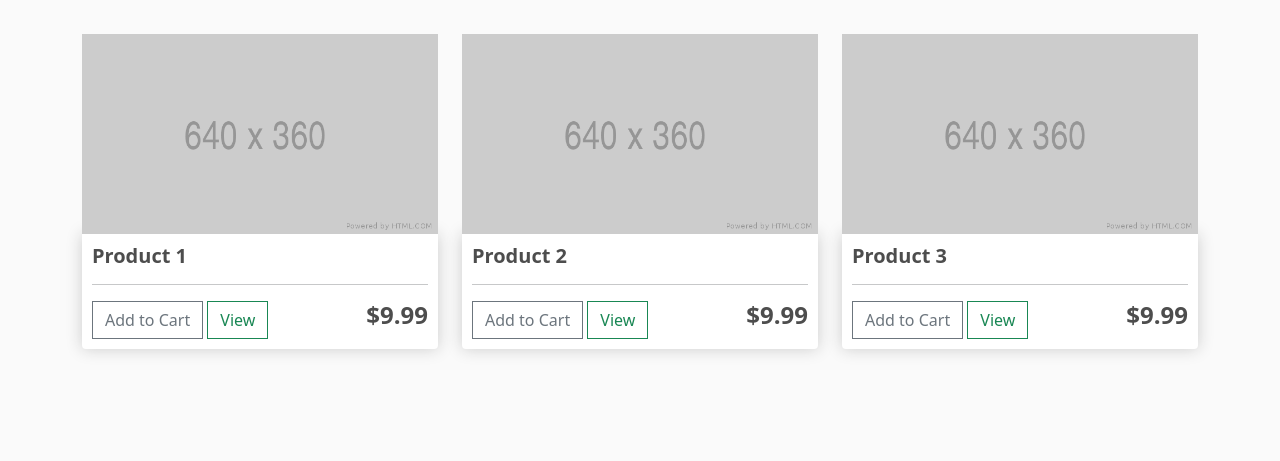
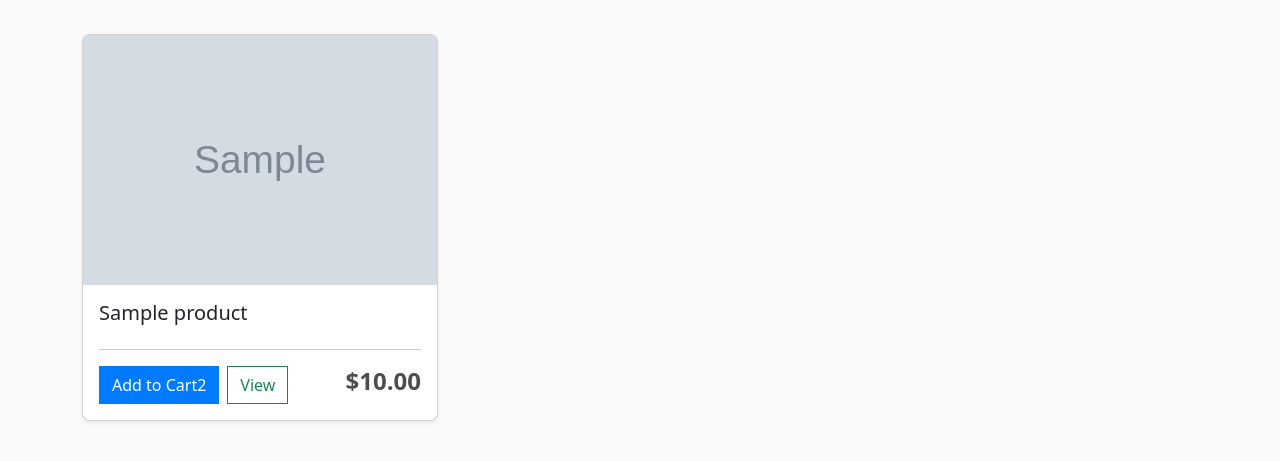
Before and after one commit to OliverVlz/e-comerce, a Django app: page / in a window 1280 px wide. Shown: the part 57-518 px from the top of the page. Run offline with Django 5.2, Linux system fonts and the light colour scheme; tables that the repository leaves empty hold one stand-in row (values such as "Sample post"); grey boxes marked "Sample" are stand-in pictures; parts of the project's set-up code (start-up, migrations or seed data) failed here and were passed over.

Commit message:
image and values rendered

```diff
--- a/ecommerce/ecommerce/settings.py
+++ b/ecommerce/ecommerce/settings.py
@@ -126,6 +126,9 @@ USE_TZ = True
 
 STATIC_URL = 'static/'
 
+MEDIA_URL = '/media/'  # La URL que usará Django para acceder a los archivos multimedia
+MEDIA_ROOT = os.path.join(BASE_DIR, 'media')
+
 STATICFILES_DIRS = [
     os.path.join(BASE_DIR, 'static')
 ]
--- a/ecommerce/ecommerce/urls.py
+++ b/ecommerce/ecommerce/urls.py
@@ -16,9 +16,13 @@ Including another URLconf
 """
 from django.contrib import admin
 from django.urls import path, include
-
+from django.conf import settings
+from django.conf.urls.static import static  # Import para manejar archivos estáticos y multimedia
 
 urlpatterns = [
     path('admin/', admin.site.urls),
-    path('', include('store.urls')),
+    path('', include('store.urls')),  # Incluyendo las URLs de la app store
 ]
+
+if settings.DEBUG:
+    urlpatterns += static(settings.MEDIA_URL, document_root=settings.MEDIA_ROOT)
--- a/ecommerce/static/css/main.css
+++ b/ecommerce/static/css/main.css
@@ -4,25 +4,6 @@ body{
 
 h1,h2,h3,h4,h5,h6{
 	color:hsl(0, 0%, 30%);
-}
-
-.box-element{
-	box-shadow:hsl(0, 0%, 80%) 0 0 16px;
-	background-color: #fff;
-	border-radius: 4px;
-	padding: 10px;
-}
-
-.thumbnail{
-	width: 100%;
-	height: 200px;
-	-webkit-box-shadow: -1px -3px 5px -2px rgba(214,214,214,1);
-    -moz-box-shadow: -1px -3px 5px -2px rgba(214,214,214,1);
-    box-shadow: -1px -3px 5px -2px rgba(214,214,214,1);
-}
-
-.product{
-	border-radius: 0 0 4px 4px;
 }
 
 .bg-dark{
--- a/ecommerce/store/forms.py
+++ b/ecommerce/store/forms.py
@@ -25,8 +25,8 @@ class CustomUserChangeForm(UserChangeForm):
 
     def __init__(self, *args, **kwargs):
         super().__init__(*args, **kwargs)
-        self.fields['username'].disabled = True  # Desactivar el campo username
-        self.fields['user_type'].disabled = True  # Desactivar el campo user_type si es necesario
+        self.fields['username'].disabled = True
+        self.fields['user_type'].disabled = True
 
         if self.instance and hasattr(self.instance, 'distributor_profile'):
             distributor = self.instance.distributor_profile
--- a/ecommerce/store/models.py
+++ b/ecommerce/store/models.py
@@ -1,6 +1,8 @@
 from django.contrib.auth.models import AbstractUser
 from django.db import models
+from django.conf import settings
 from django.utils.text import slugify
+from django.core.exceptions import ValidationError
 #from phonenumber_field.modelfields import PhoneNumberField
 
 # Modelo de Usuario Personalizado
@@ -37,6 +39,13 @@ class Category(models.Model):
     def save(self, *args, **kwargs):
         if not self.slug:
             self.slug = slugify(self.name)
+            # Verificar si el slug ya existe
+            unique_slug = self.slug
+            num = 1
+            while Category.objects.filter(slug=unique_slug).exists():
+                unique_slug = f'{self.slug}-{num}'
+                num += 1
+            self.slug = unique_slug
         super().save(*args, **kwargs)
 
     def __str__(self):
@@ -62,5 +71,51 @@ class Product(models.Model):
     dimensions = models.CharField(max_length=100, default='0000x000x00', help_text="Dimensions in mm, e.g., 1650x992x35")
     weight = models.DecimalField(max_digits=6, decimal_places=2, default=0.00, help_text="Weight in kilograms (kg)")
 
+    def clean(self):
+        if self.price < 0:
+            raise ValidationError('The price cannot be negative.')
+        if self.stock < 0:
+            raise ValidationError('The stock cannot be negative.')
+
+    def save(self, *args, **kwargs):
+        self.clean()
+        super().save(*args, **kwargs)
+
     def __str__(self):
         return self.name
+
+class Order(models.Model):
+    STATUS_CHOICES = [
+        ('pending', 'Pending'),
+        ('processed', 'Processed'),
+        ('shipped', 'Shipped'),
+        ('delivered', 'Delivered'),
+        ('cancelled', 'Cancelled'),
+    ]
+
+    customer = models.ForeignKey(settings.AUTH_USER_MODEL, on_delete=models.CASCADE, related_name='orders')
+    status = models.CharField(max_length=20, choices=STATUS_CHOICES, default='pending')
+    total_price = models.DecimalField(max_digits=10, decimal_places=2, default=0.00)
+    created_at = models.DateTimeField(auto_now_add=True)
+    updated_at = models.DateTimeField(auto_now=True)
+
+    def __str__(self):
+        return f"Order {self.id} - {self.customer.username} - {self.get_status_display()}"
+
+    def get_total_price(self):
+        total = sum(item.get_total_item_price() for item in self.items.all())
+        self.total_price = total
+        self.save()
+        return total
+
+class OrderItem(models.Model):
+    order = models.ForeignKey(Order, on_delete=models.CASCADE, related_name='items')
+    product = models.ForeignKey(Product, on_delete=models.CASCADE)
+    quantity = models.PositiveIntegerField(default=1)
+    price = models.DecimalField(max_digits=10, decimal_places=2)
+
+    def __str__(self):
+        return f"{self.product.name} ({self.quantity})"
+
+    def get_total_item_price(self):
+        return self.quantity * self.price
--- a/ecommerce/store/templates/store/store.html
+++ b/ecommerce/store/templates/store/store.html
@@ -1,36 +1,47 @@
 {% extends 'store/main.html' %}
 {% load static %}
 {% block content %}
-     <div class="row">
-          <div class="col-lg-4">
-               <img src="{% static 'images/placeholder.png' %}" alt="Product 1" class="img-fluid">
-               <div class="box-element product">
-                    <h5><strong>Product 1</strong></h5>
+    <div class="row">
+        {% for product in products %}
+        <div class="col-lg-4 col-md-6 mb-4">
+            <div class="card h-100 shadow-sm rounded-3 product-card" style="transition: transform 0.2s, box-shadow 0.2s;">
+                <img class="card-img-top"
+                    src="{% if product.image %}{{ product.image.url }}{% else %}{% static 'images/placeholder.png' %}{% endif %}"
+                    alt="{{ product.name }}">
+                <div class="card-body d-flex flex-column">
+                    <h5 class="card-title font-weight-bold">{{ product.name }}</h5>
                     <hr>
-                    <button class="btn btn-outline-secondary add-btn" type="button">Add to Cart</button>
-                    <a class="btn btn-outline-success" href="#">View</a>
-                    <h4 style="display: inline-block; float: right"><strong>$9.99</strong></h4>
-               </div>
-          </div>
-          <div class="col-lg-4">
-               <img src="{% static 'images/placeholder.png' %}" alt="Product 1" class="img-fluid">
-               <div class="box-element product">
-                    <h5><strong>Product 2</strong></h5>
-                    <hr>
-                    <button class="btn btn-outline-secondary add-btn" type="button">Add to Cart</button>
-                    <a class="btn btn-outline-success" href="#">View</a>
-                    <h4 style="display: inline-block; float: right"><strong>$9.99</strong></h4>
-               </div>
-          </div>
-          <div class="col-lg-4">
-               <img src="{% static 'images/placeholder.png' %}" alt="Product 1" class="img-fluid">
-               <div class="box-element product">
-                    <h5><strong>Product 3</strong></h5>
-                    <hr>
-                    <button class="btn btn-outline-secondary add-btn" type="button">Add to Cart</button>
-                    <a class="btn btn-outline-success" href="#">View</a>
-                    <h4 style="display: inline-block; float: right"><strong>$9.99</strong></h4>
-               </div>
-          </div>
-     </div>
+                    <div class="mt-auto">
+                        <div class="d-flex justify-content-between align-items-center">
+                            <div class="btn-group">
+                                <a href="{% url 'add_to_cart' product.id %}" class="btn btn-primary">Add to Cart2</a>
+                                <a class="btn btn-outline-success ms-2" href="#">View</a>
+                            </div>
+                            <h4 class="text-right"><strong>${{ product.price|floatformat:2 }}</strong></h4>
+                        </div>
+                    </div>
+                </div>
+            </div>
+        </div>
+        {% endfor %}
+    </div>
+
+    <style>
+        .product-card:hover {
+            transform: scale(1.05);
+            box-shadow: 0 4px 20px rgba(0, 0, 0, 0.2);
+        }
+        .btn-primary {
+            background-color: #007bff;
+            border-color: #007bff;
+        }
+        .btn-primary:hover {
+            background-color: #0056b3;
+            border-color: #0056b3;
+        }
+        .card-img-top {
+            height: 250px;
+            object-fit: cover;
+        }
+    </style>
 {% endblock content %}
--- a/ecommerce/store/urls.py
+++ b/ecommerce/store/urls.py
@@ -7,5 +7,6 @@ urlpatterns = [
 	path('', views.store, name="store"),
 	path('cart/', views.cart, name="cart"),
 	path('checkout/', views.checkout, name="checkout"),
+    path('add-to-cart/<int:product_id>/', views.add_to_cart, name='add_to_cart'),
 
 ]
--- a/ecommerce/store/views.py
+++ b/ecommerce/store/views.py
@@ -1,13 +1,48 @@
-from django.shortcuts import render
+from django.shortcuts import redirect, render, get_object_or_404
+from .models import *
 
 def store(request):
-     context = {}
+     products = Product.objects.all()
+     context = {'products': products}
      return render(request, 'store/store.html', context)
 
 def cart(request):
-     context = {}
-     return render(request, 'store/cart.html', context)
+    order, created = Order.objects.get_or_create(customer=request.user, status='pending')
+    context = {'order': order}
+    return render(request, 'store/cart.html', context)
 
 def checkout(request):
-      context = {}
-      return render(request, 'store/checkout.html', context)
+    order = get_object_or_404(Order, customer=request.user, status='pending')
+
+    if request.method == 'POST':
+        # Cuando el usuario confirma el pedido, se procesa
+        order.status = 'processed'
+        order.get_total_price()  # Calcular el total
+        order.save()
+
+        # Mostrar una página de agradecimiento o redirigir a una página de éxito
+        return render(request, 'store/checkout_success.html', {'order': order})
+
+    # Mostrar la vista de checkout para que el usuario confirme el pedido
+    context = {'order': order}
+    return render(request, 'store/checkout.html', context)
+
+def add_to_cart(request, product_id):
+    # 1. Obtener el producto que se está agregando al carrito
+    product = get_object_or_404(Product, id=product_id)
+
+    # 2. Obtener el pedido pendiente del usuario, o crear uno nuevo si no existe
+    # Esto asegura que cada usuario tenga un único pedido "pendiente" (el carrito actual)
+    order, created = Order.objects.get_or_create(customer=request.user, status='pending')
+
+    # 3. Verificar si el producto ya está en el carrito (es decir, en el pedido pendiente)
+    # Si ya existe el producto en el pedido, no lo volvemos a agregar, solo incrementamos la cantidad
+    order_item, created = OrderItem.objects.get_or_create(order=order, product=product, price=product.price)
+
+    # 4. Si el producto ya estaba en el carrito, simplemente incrementamos la cantidad
+    if not created:
+        order_item.quantity += 1
+        order_item.save()
+
+    # 5. Después de agregar el producto al carrito, redirigimos al usuario de nuevo al carrito o a otra página
+    return redirect('cart')
```
Also changed, not shown: ecommerce/store/admin.py (+61 -59 lines), ecommerce/media/products/inversor.jpg (added), ecommerce/media/products/panelsolar.jpg (added), ecommerce/store/migrations/0006_order_orderitem.py (added).
